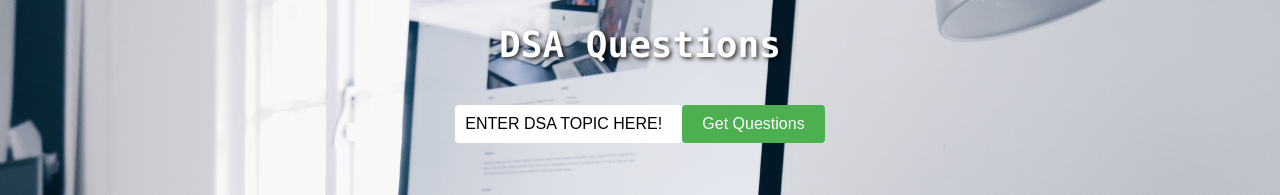
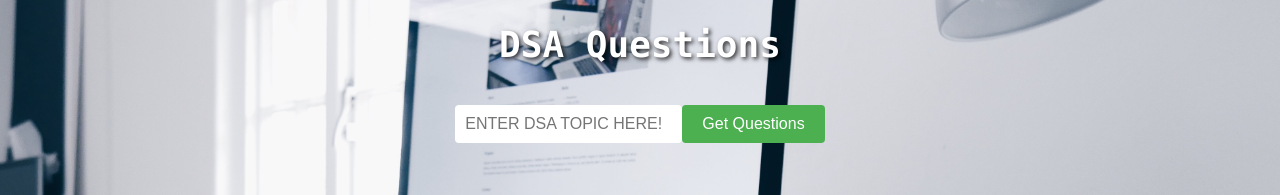
Before and after one commit to sharmanaman05s/newpro, a website: page index.html in a window 1280 px wide. Shown: the top 195 px of the page. Drawn offline with Linux system fonts and the light colour scheme.

Commit message:
Update index.html

```diff
--- a/index.html
+++ b/index.html
@@ -14,7 +14,7 @@
 
     <form id="topic-form">
       <label for="topic-input"></label>
-      <input type="text" id="topic-input" value="ENTER DSA TOPIC HERE!" required>
+      <input type="text" id="topic-input" placeholder="ENTER DSA TOPIC HERE!" required>
       <button type="submit">Get Questions</button>
     </form>
     <div id="questions-container"></div>
```
